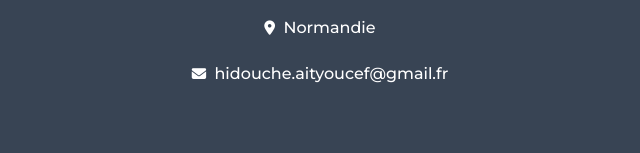
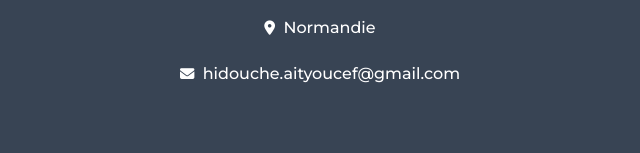
Before and after one commit to hidkab/portfolio, a website built with Parcel: page contact.html in a window 1280 px wide. Shown: the part 869-1022 px from the top of the page, 607-1247 px from the left. Built offline with nearby package versions, Linux system fonts and the light colour scheme.

Commit message:
Update e-mail

```diff
--- a/contact.html
+++ b/contact.html
@@ -138,7 +138,7 @@
           <div class="py-2">
             <a href="mailto:hidouche.aityoucef@gmail.com?subject=&body= Hidouche AIT YOUCEF">
               <i class="fa-solid fa-envelope mx-1 py-2"></i>
-            <span>hidouche.aityoucef@gmail.fr</span>
+            <span>hidouche.aityoucef@gmail.com</span>
             </a>
           </div>
         </div>
```
Also changed, not shown: index.html (+1 -1 lines), projects.html (+1 -1 lines), skills.html (+1 -1 lines).
